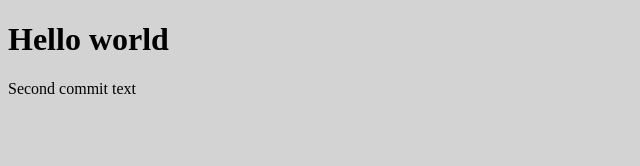
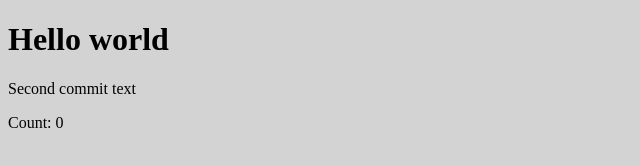
Before and after one commit to divya-nsh/A_GITHUB, a plain HTML site: page index.html in a window 1280 px wide. Shown: the full height of the page, 0-640 px from the left. Drawn offline with Linux system fonts and the light colour scheme.

Commit message:
third commit

```diff
--- a/index.html
+++ b/index.html
@@ -13,5 +13,8 @@
   <body>
     <h1>Hello world</h1>
     <p>Second commit text</p>
+    <div>
+      <p>Count: <span id="count-placeholder">0</span></p>
+    </div>
   </body>
 </html>
```
